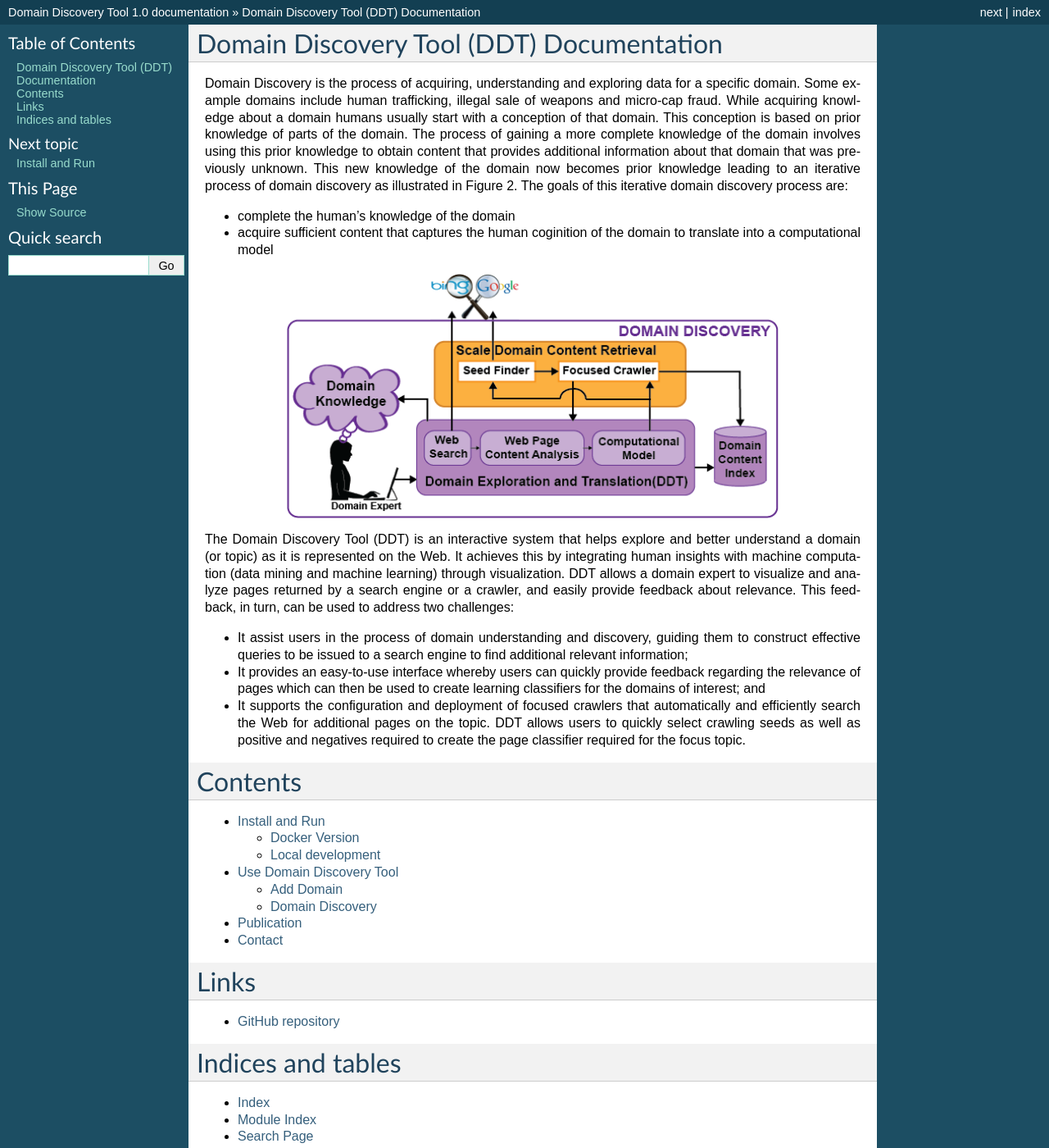
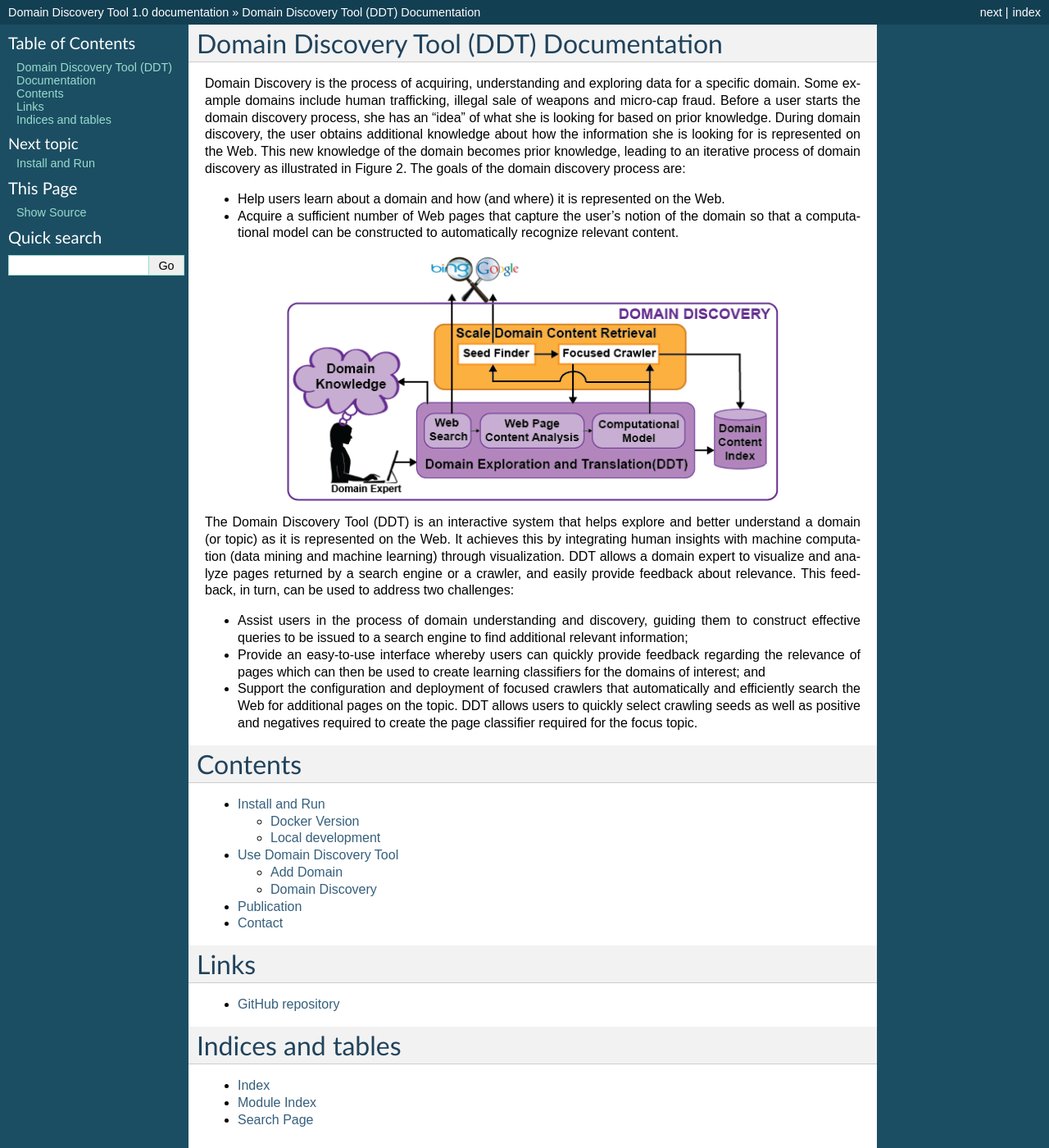
Before and after one commit to VIDA-NYU/domain_discovery_tool, a Sphinx documentation site: the page built from docs/index.rst, in a window 1280 px wide and 1400 px high. Shown: the whole window at 82% size. Built offline with Sphinx 7.4.7, drawn with Linux system fonts in a browser that asks for light colours.

Commit message:
polishing documentation

```diff
--- a/docs/index.rst
+++ b/docs/index.rst
@@ -1,10 +1,10 @@
 Domain Discovery Tool (DDT) Documentation
 =========================================
 
-Domain Discovery is the process of acquiring, understanding and exploring data for a specific domain. Some example domains include human trafficking, illegal sale of weapons and micro-cap fraud. While acquiring knowledge about a domain humans usually start with a conception of that domain. This conception is based on prior knowledge of parts of the domain. The process of gaining a more complete knowledge of the domain involves using this prior knowledge to obtain content that provides additional information about that domain that was previously unknown. This new knowledge of the domain now becomes prior knowledge leading to an iterative process of domain discovery as illustrated in Figure 2. The goals of this iterative domain discovery process are:
+Domain Discovery is the process of acquiring, understanding and exploring data for a specific domain. Some example domains include human trafficking, illegal sale of weapons and micro-cap fraud. Before a user starts the domain discovery process, she has an "idea" of what she is looking for based on prior knowledge. During domain discovery, the user obtains additional knowledge about how the information she is looking for is represented on the Web. This new knowledge of the domain becomes prior knowledge, leading to an iterative process of domain discovery as illustrated in Figure 2. The goals of the domain discovery process are:
 
-* complete the human’s knowledge of the domain
-* acquire sufficient content that captures the human coginition of the domain to translate into a computational model
+* Help users learn about a domain and how (and where) it is represented on the Web.
+* Acquire a sufficient number of Web pages that capture the user's notion of the domain so that a computational model can be constructed to automatically recognize relevant content.
 
 .. image:: ddt_arch-new.png
    :width: 600px
@@ -14,9 +14,9 @@ Domain Discovery is the process of acquiring, understanding and exploring data f
 
 The Domain Discovery Tool (DDT) is an interactive system that helps explore and better understand a domain (or topic) as it is represented on the Web. It achieves this by integrating human insights with machine computation (data mining and machine learning) through visualization. DDT allows a domain expert to visualize and analyze pages returned by a search engine or a crawler, and easily provide feedback about relevance. This feedback, in turn, can be used to address two challenges:
 
-* It assist users in the process of domain understanding and discovery, guiding them to construct effective queries to be issued to a search engine to find additional relevant information;
-* It provides an easy-to-use interface whereby users can quickly provide feedback regarding the relevance of pages which can then be used to create learning classifiers for the domains of interest; and
-* It supports the configuration and deployment of focused crawlers that automatically and efficiently search the Web for additional pages on the topic. DDT allows users to quickly select crawling seeds as well as positive and negatives required to create the page classifier required for the focus topic.
+* Assist users in the process of domain understanding and discovery, guiding them to construct effective queries to be issued to a search engine to find additional relevant information;
+* Provide an easy-to-use interface whereby users can quickly provide feedback regarding the relevance of pages which can then be used to create learning classifiers for the domains of interest; and
+* Support the configuration and deployment of focused crawlers that automatically and efficiently search the Web for additional pages on the topic. DDT allows users to quickly select crawling seeds as well as positive and negatives required to create the page classifier required for the focus topic.
 
 Contents
 ========
```
